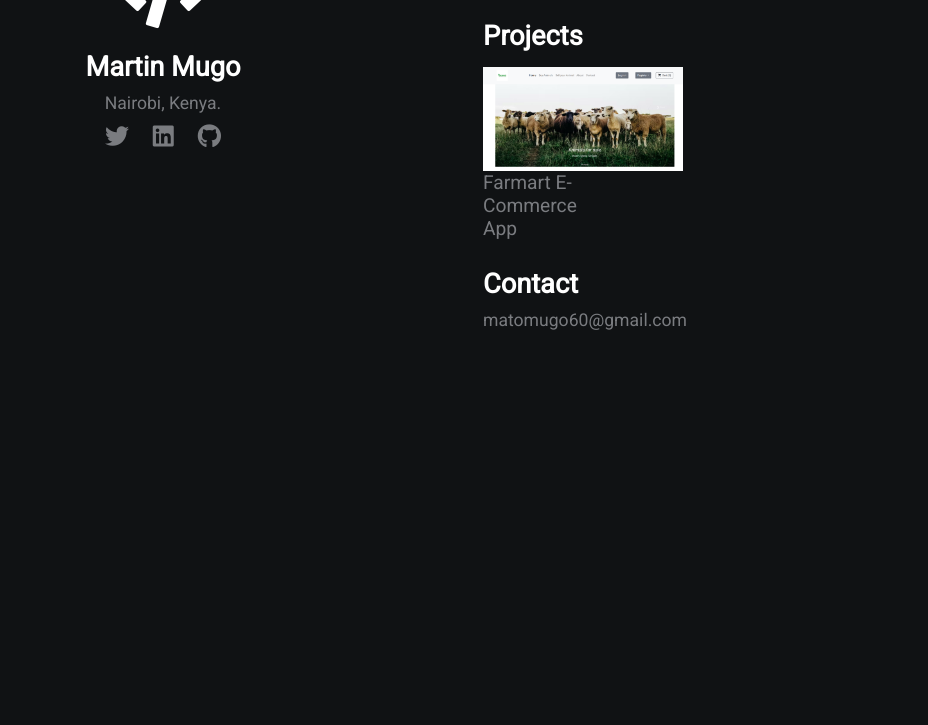
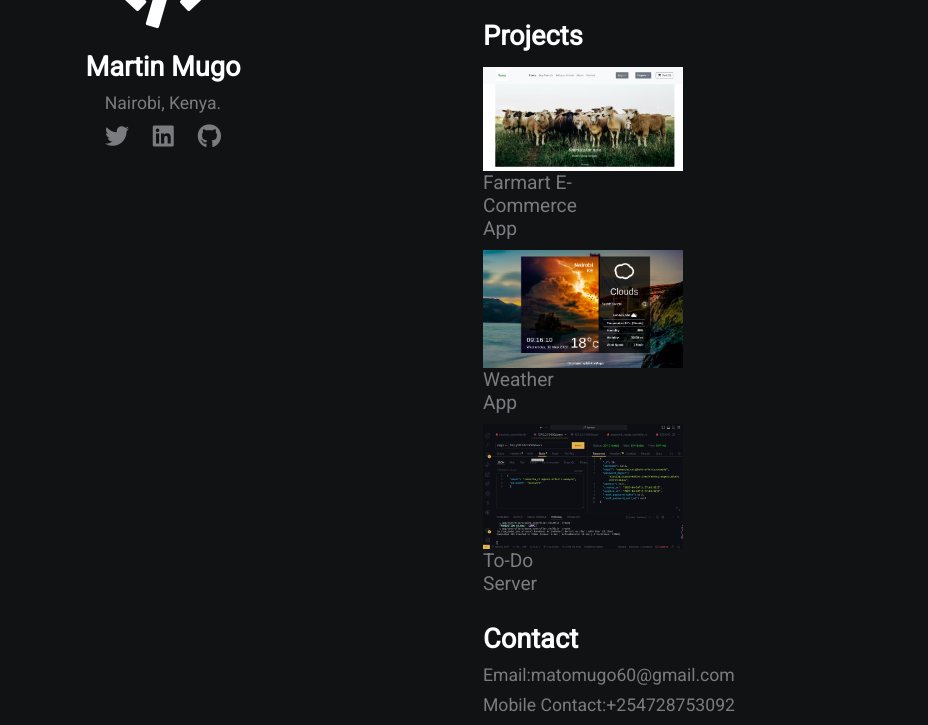
Before and after one commit to matomugo60/martin-portfolio, a plain HTML site: page index.html in a window 1280 px wide. Shown: the part 672-1397 px from the top of the page, without its empty margins (157-1085 px from the left). Before the commit the page ends 1012 px from the top, so only its background shows below. Drawn offline with Linux system fonts and the light colour scheme.

Commit message:
updated new information

```diff
--- a/index.html
+++ b/index.html
@@ -46,12 +46,21 @@
                 <img src="./assets/farmart.png" alt="Farmart WebApp">
                 Farmart E-Commerce App
               </a>
+              <a href="https://github.com/matomugo60/weather-app-react">
+                <img src="./assets/Weatherapp.png" alt="WeatherApp">
+                Weather App
+              </a>
+              <a href="https://github.com/matomugo60/td-api">
+                <img src="./assets/todoserver.png" alt="To-Do">
+                To-Do Server
+              </a>
             <!-- <a href="#">Project 2</a>
             <a href="#">Project 3</a>
             <a href="#">Project 4</a>
             <a href="#">Project 5</a> -->
             <h2 id="contact">Contact</h2>
-            <p>matomugo60@gmail.com</p>
+            <p>Email:matomugo60@gmail.com</p>
+            <p>Mobile Contact:+254728753092</p>
         </div>
     </div>
 </body>
```
Also changed, not shown: assets/Weatherapp.png (added), assets/todoserver.png (added).
